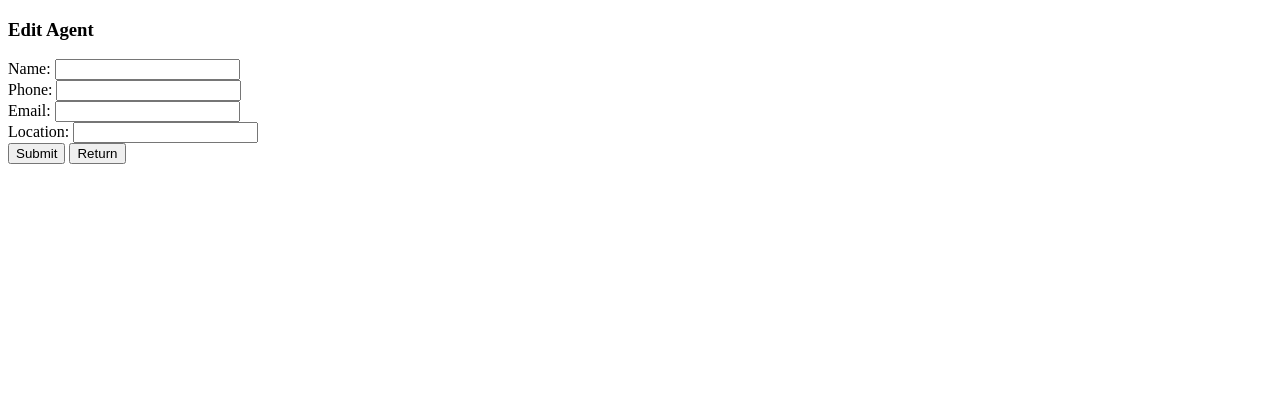
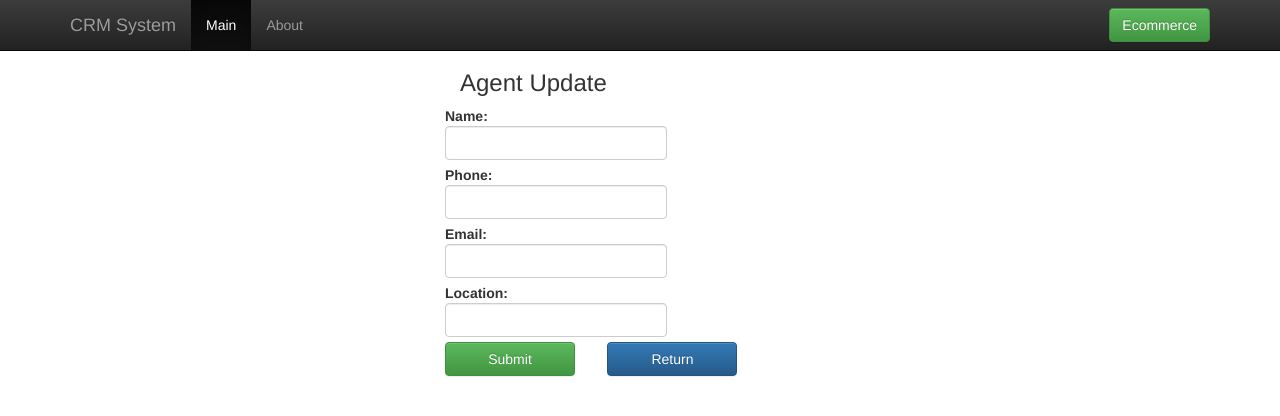
Before and after one commit to StevenYCChou/new-crm, a Node project: template views/agent/update.html in a window 1280 px wide. Shown: the top 416 px of the page. Run offline with Node 20 templates, Linux system fonts and the light colour scheme; the template is opened without the code that fills it: most values are stand-ins (such as "Sample title", 1, 10 or a date in 2020); some libraries are stand-ins or nearby versions.

Commit message:
add styles in agent basic information

```diff
--- a/views/agent/update.html
+++ b/views/agent/update.html
@@ -3,33 +3,59 @@
   <head>
     <meta charset="utf-8">
     <title>CRM system-Agent Update</title>
+    <link rel="stylesheet" href="https://maxcdn.bootstrapcdn.com/bootstrap/3.3.1/css/bootstrap.min.css">
+    <link rel="stylesheet" href="https://maxcdn.bootstrapcdn.com/bootstrap/3.3.1/css/bootstrap-theme.min.css">
+    <link rel="stylesheet" href="/css/content.css">
   </head>
   <body>
     <div ng-controller="updateDetailController">
-      <h3>Edit Agent</h3>
-      <div>
-        <label>Name: <input type="text" ng-model=agent_name placeholder="{{ agent.name }}" />
-        </label>
-      <div>
+      <nav class="navbar navbar-inverse navbar-fixed-top" role="navigation">
+        <div class="container">
+          <div class="navbar-header">
+            <a class="navbar-brand" href="/">CRM System</a>
           </div>
-       <label>Phone: <input type="text" ng-model=agent_phone placeholder="{{ agent.phone }}" />
+          <div class="collapse navbar-collapse" id="bs-example-navbar-collapse-1">
+            <ul class="nav navbar-nav">
+              <li class="active"><a href="/">Main <span class="sr-only">(current)</span></a></li>
+              <li><a href="/about">About</a></li>
+            </ul>
+            <form class="navbar-form navbar-right" role="form">
+              <button type="submit" class="btn btn-success">Ecommerce</button>
+            </form>
+          </div>
+        </div>
+      </nav>
+      <div class="row">
+        <div class="col-xs-4"></div>
+        <div class="col-xs-4">
+          <h3>Agent Update</h3>
+          <div class="row">
+            <label>Name: <input type="text" class="form-control" ng-model=agent_name placeholder="{{ agent.name }}" />
             </label>
           </div>
-      <div>
-        <label>Email: <input type="email" ng-model=agent_email placeholder= "{{ agent.email }}" />
+          <div class="row">
+           <label>Phone: <input type="text" class="form-control" ng-model=agent_phone placeholder="{{ agent.phone }}" />
             </label>
           </div>
-      <div>
-        <label>Location: <input type="text" ng-model=agent_location placeholder="{{ agent.location }}" /></label>
+          <div class="row">
+            <label>Email: <input type="email" class="form-control" ng-model=agent_email placeholder= "{{ agent.email }}" />
+            </label>
           </div>
-      <div>
-        <input type="button" ng-click="editAgentSubmit(agent._id, agent_name, agent_phone, agent_email, agent_location)" value="Submit" />
-        <input type="button" ng-click="editAgentCancel(agent._id)" value="Return" />
+          <div class="row">
+            <label>Location: <input type="text" class="form-control" ng-model=agent_location placeholder="{{ agent.location }}" /></label>
+          </div>
+          <div class="row">
+            <input type="button" class="btn btn-success col-xs-4" ng-click="editAgentSubmit(agent._id, agent_name, agent_phone, agent_email, agent_location)" value="Submit" />
+            <span class="col-xs-1"></span>
+            <input type="button" class="btn btn-primary col-xs-4" ng-click="editAgentCancel(agent._id)" value="Return" />
+          </div>
+        </div>
       </div>
     </div>
     <script src="/js/jquery-1.11.1.js"></script>
     <script src="/jquery-ui-1.11.1/jquery-ui.js"></script>
     <script src="/js/angular.min.js"></script>
+    <script src="https://maxcdn.bootstrapcdn.com/bootstrap/3.3.1/js/bootstrap.min.js"></script>
     <script src="/js/agents.js"></script>
   </body>
 </html>
```
Also changed, not shown: views/agent/retrieve.html (+44 -16 lines), views/manager/agent/create.html (+4 -4 lines). Lines whose indentation alone changed are shown as unchanged.
